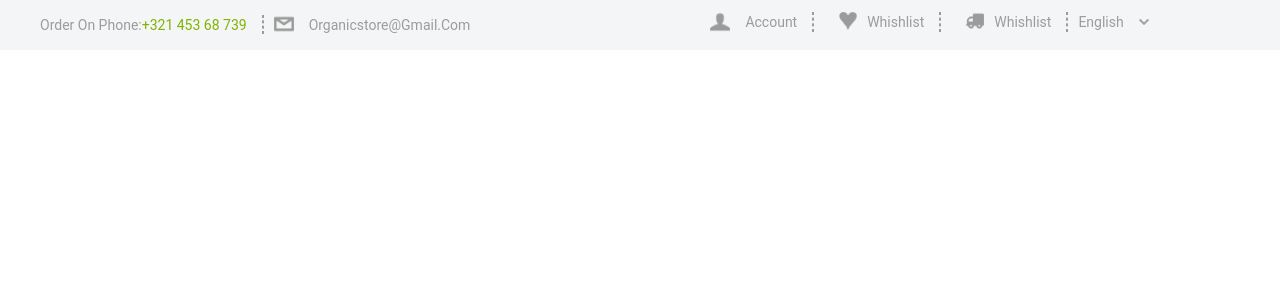
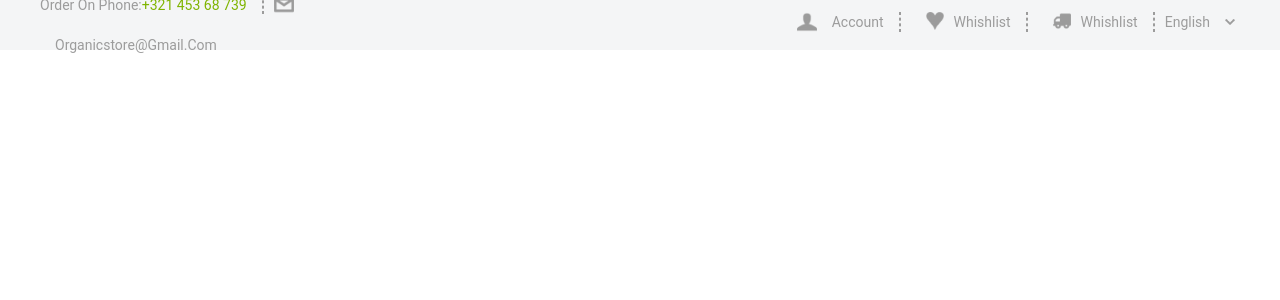
Before and after one commit to MariySemenenko/Organicstore, a React (Create React App) app: page / in a window 1280 px wide. Shown: the top 300 px of the page. Built offline with nearby package versions, Linux system fonts and the light colour scheme.

Commit message:
container

```diff
--- a/src/components/Header/Header.jsx
+++ b/src/components/Header/Header.jsx
@@ -12,6 +12,7 @@ import {
   None,
   User,
   Arrow,
+  HeaderContainer,
 } from 'components/Styled.styled';
 
 import leterIcon from '../icons/email.png';
@@ -26,6 +27,7 @@ import {WishlistModal} from '../WishlistModal/WishlistModal'
 
 export const Header = () => {
   return (
+    <HeaderContainer>
     <Nav >
       <None>
         <li>
@@ -55,5 +57,6 @@ export const Header = () => {
         <Arrow src={ArrowIcon} alt="Attow Icon" />
       </Ul>
     </Nav>
+    </HeaderContainer>
   );
 };
--- a/src/components/Styled.styled.jsx
+++ b/src/components/Styled.styled.jsx
@@ -1,4 +1,10 @@
 import styled from '@emotion/styled';
+
+export const HeaderContainer = styled.div`
+  max-width: 1349px;
+  margin: 0 auto;
+  /* padding: 20px; */
+`;
 
 export const Nav = styled.nav`
   background-color: #f4f5f6;
@@ -76,7 +82,7 @@ export const Ul = styled.ul`
   float: right;
   margin-right: 30px;
   margin-top: 9px;
-  margin-left: 200px;
+  margin-left: 300px;
 `;
 
 export const User = styled.img`
```
